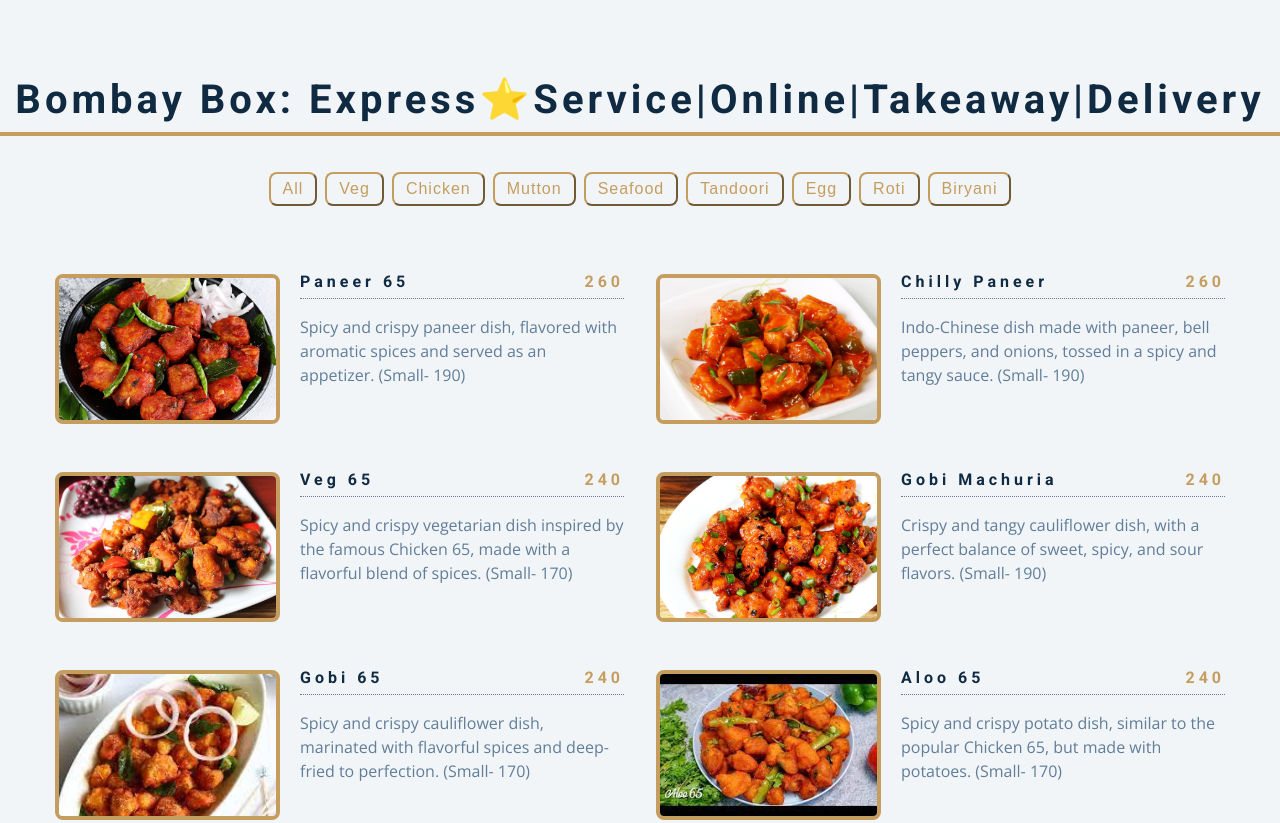
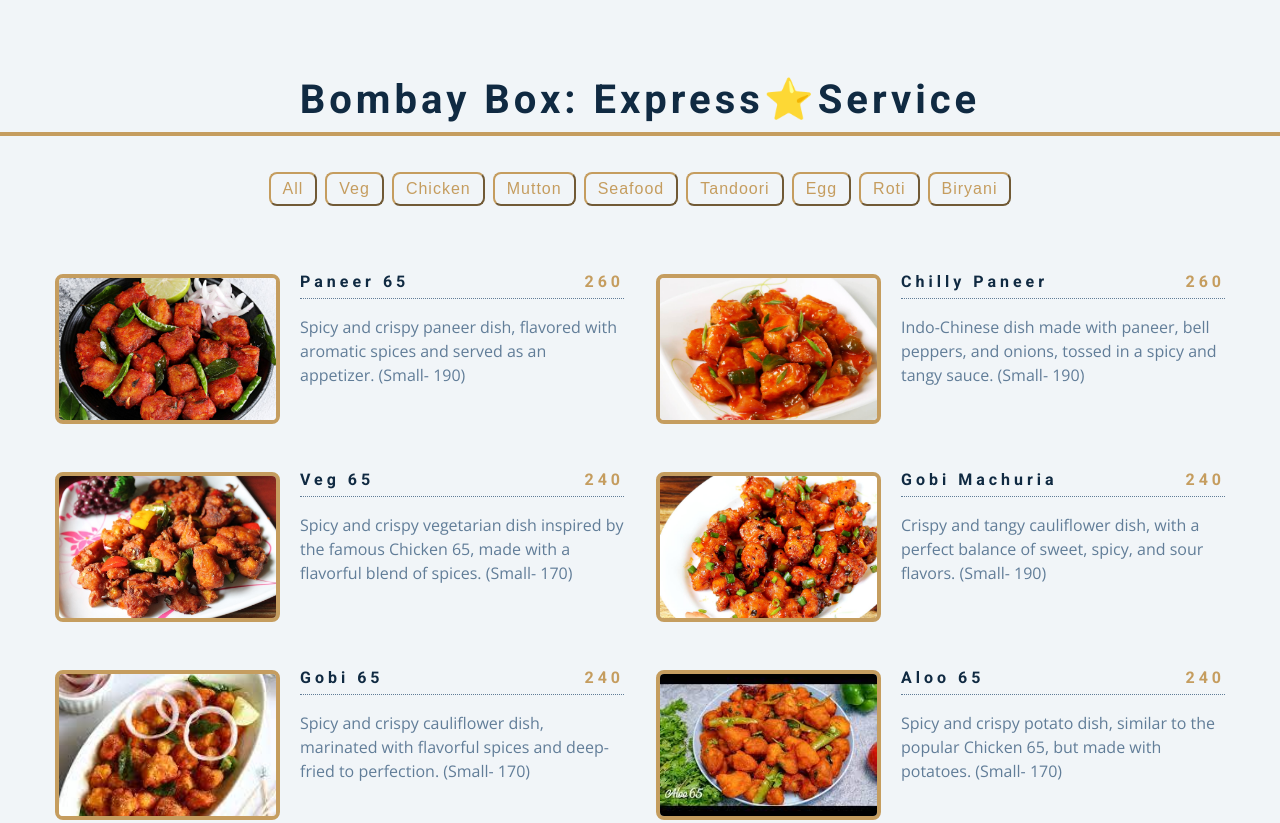
Before and after one commit to aarnav1729/bombaybarmenu, a plain HTML site: page index.html in a window 1280 px wide. Shown: the top 823 px of the page. Drawn offline with nearby package versions, Linux system fonts and the light colour scheme.

Commit message:
Update index.html

```diff
--- a/index.html
+++ b/index.html
@@ -13,7 +13,7 @@
     <section class="menu">
 
       <div class="title">
-        <h2>Bombay Box: Express&#11088;Service|Online|Takeaway|Delivery</h2>
+        <h2>Bombay Box: Express&#11088;Service</h2>
         <div class="underline"></div>
       </div>
 
```
